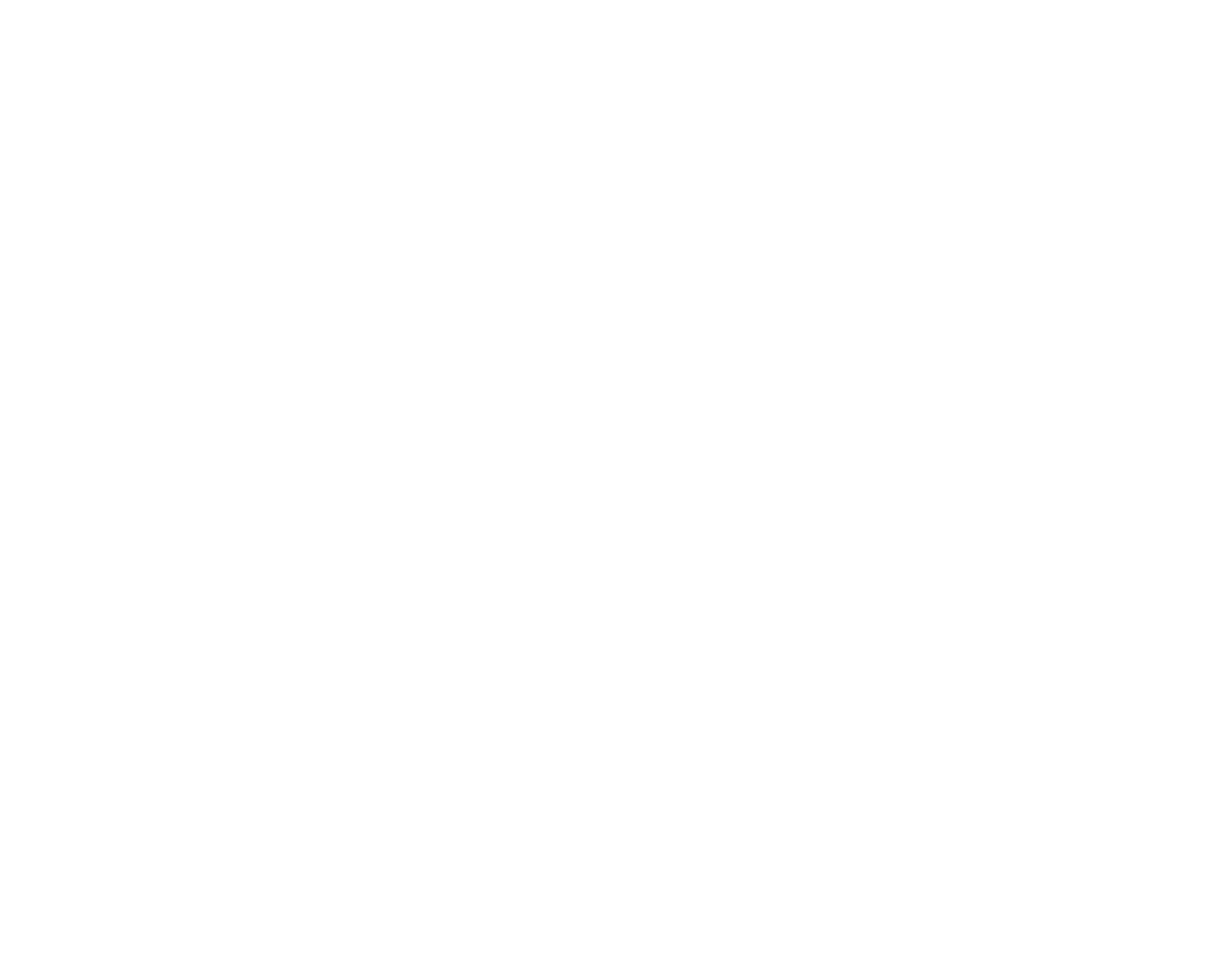
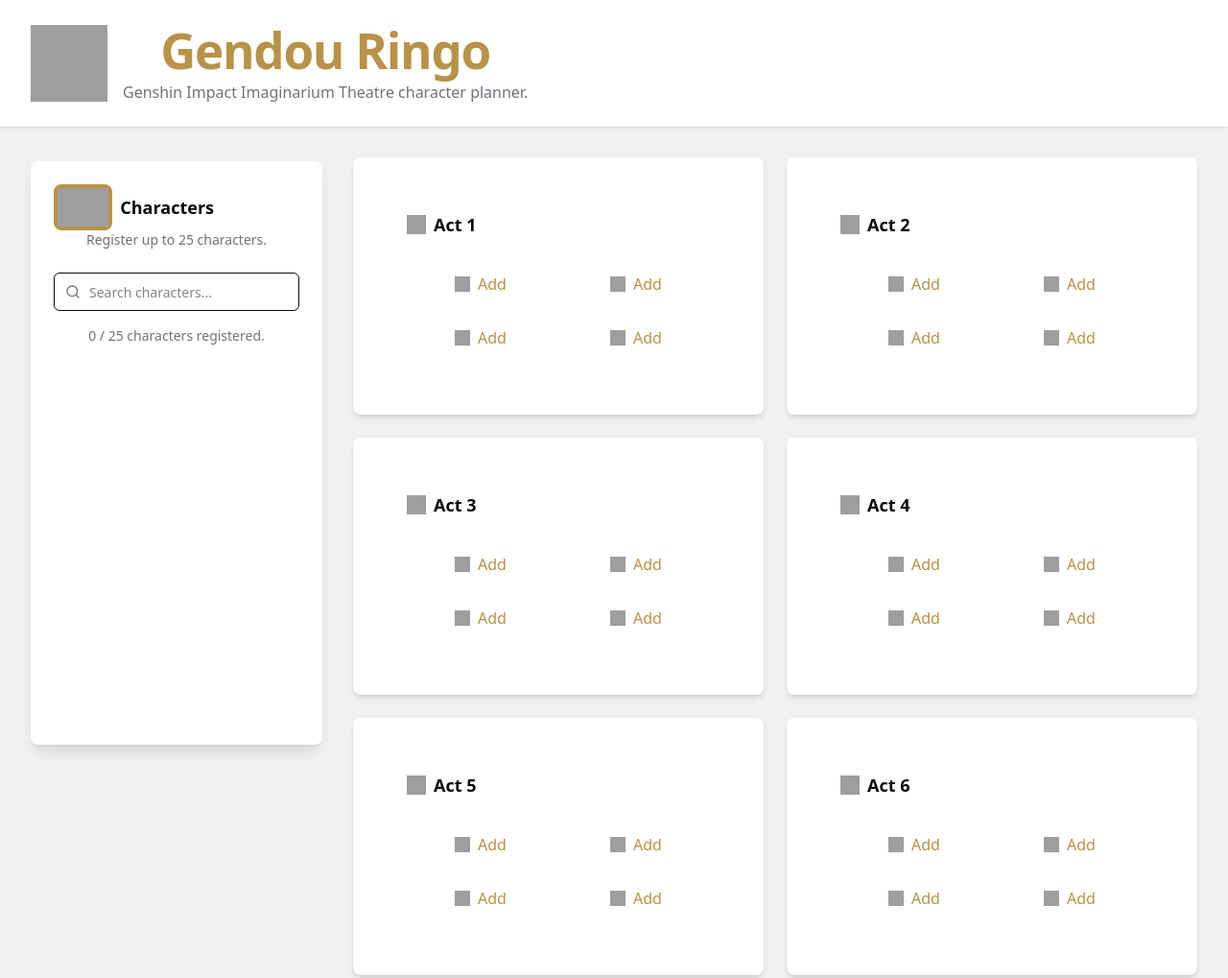
Before and after one commit to gunbaranai/gendou-ringo-page, a plain HTML site: page index.html in a window 1280 px wide. Shown: the top 1019 px of the page at 96% size. Before the commit the page ends 800 px from the top, so only its background shows below. Drawn offline with Linux system fonts and the light colour scheme; the site is published under a folder, as on GitHub Pages, so addresses that start at the root find nothing; no server answers; grey boxes are pictures that could not be loaded.

Commit message:
version up

```diff
--- a/index.html
+++ b/index.html
@@ -5,8 +5,8 @@
     <link rel="icon" type="image/png" href="https://act-upload.hoyoverse.com/event-ugc-hoyowiki/2025/07/16/237301566/e6c17e9d30734d3fe33f21ea4c7768e6_2787025408866367860.png" />
     <meta name="viewport" content="width=device-width, initial-scale=1.0" />
     <title>Gendou Ringo - Imaginarium Theater Planner</title>
-    <script type="module" crossorigin src="/assets/index-D1FiZGfQ.js"></script>
-    <link rel="stylesheet" crossorigin href="/assets/index-jDPgWPTP.css">
+    <script type="module" crossorigin src="./assets/index-D1FiZGfQ.js"></script>
+    <link rel="stylesheet" crossorigin href="./assets/index-jDPgWPTP.css">
   </head>
   <body>
     <div id="app"></div>
```
